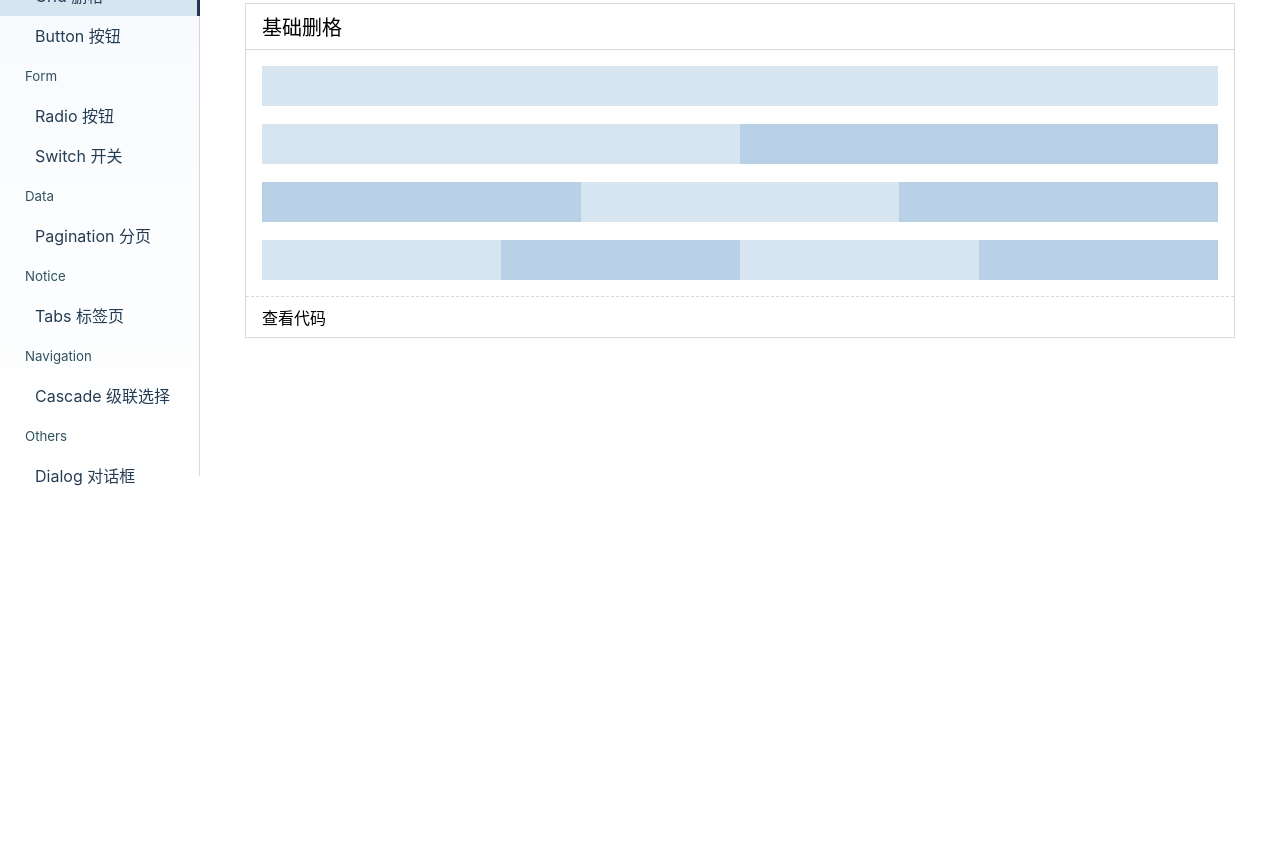
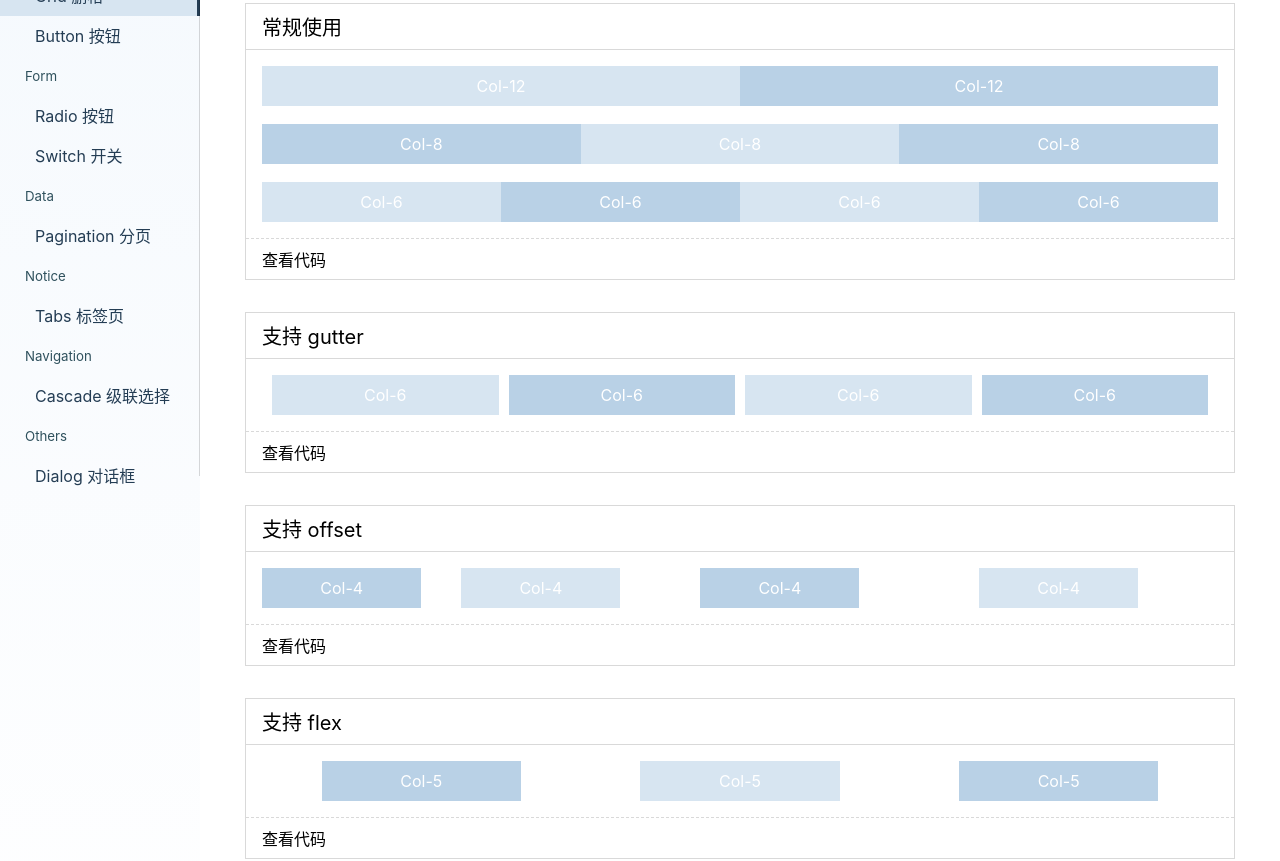
Before and after one commit to lanmoxia/xxx, a Vue app: page /#/doc/grid in a window 1280 px wide. Shown: the part 360-1221 px from the top of the page. Before the commit the page ends 916 px from the top, so only its background shows below. Built offline with nearby package versions, Linux system fonts and the light colour scheme.

Commit message:
Grid：支持 flex、span、gutter、offset、order

```diff
--- a/src/components/GridDemo.vue
+++ b/src/components/GridDemo.vue
@@ -13,25 +13,69 @@
     </section>
     <div>
       <div class="demo">
-        <h3>基础删格</h3>
+        <h3>常规使用</h3>
         <div class="demo-component">
           <Row>
-            <Col :span="24"><div class="content light"></div></Col>
+            <Col span="12"><div class="content light">Col-12</div></Col>
+            <Col span="12"><div class="content dark">Col-12</div></Col>
           </Row>
           <Row>
-            <Col :span="12"><div class="content light"></div></Col>
-            <Col :span="12"><div class="content dark"></div></Col>
+            <Col span="8"><div class="content dark">Col-8</div></Col>
+            <Col span="8"><div class="content light">Col-8</div></Col>
+            <Col span="8"><div class="content dark">Col-8</div></Col>
           </Row>
           <Row>
-            <Col :span="8"><div class="content dark"></div></Col>
-            <Col :span="8"><div class="content light"></div></Col>
-            <Col :span="8"><div class="content dark"></div></Col>
+            <Col span="6"><div class="content light">Col-6</div></Col>
+            <Col span="6"><div class="content dark">Col-6</div></Col>
+            <Col span="6"><div class="content light">Col-6</div></Col>
+            <Col span="6"><div class="content dark">Col-6</div></Col>
           </Row>
+        </div>
+        <div class="demo-actions">查看代码</div>
+      </div>
+      <div class="demo">
+        <h3>支持 gutter</h3>
+        <div class="demo-component">
+          <Row gutter="10">
+            <Col span="6"><div class="content light">Col-6</div></Col>
+            <Col span="6"><div class="content dark">Col-6</div></Col>
+            <Col span="6"><div class="content light">Col-6</div></Col>
+            <Col span="6"><div class="content dark">Col-6</div></Col>
+          </Row>
+        </div>
+        <div class="demo-actions">查看代码</div>
+      </div>
+      <div class="demo">
+        <h3>支持 offset</h3>
+        <div class="demo-component">
           <Row>
-            <Col :span="6"><div class="content light"></div></Col>
-            <Col :span="6"><div class="content dark"></div></Col>
-            <Col :span="6"><div class="content light"></div></Col>
-            <Col :span="6"><div class="content dark"></div></Col>
+            <Col span="4"><div class="content dark">Col-4</div></Col>
+            <Col span="4" offset="1"><div class="content light">Col-4</div></Col>
+            <Col span="4" offset="2"><div class="content dark">Col-4</div></Col>
+            <Col span="4" offset="3"><div class="content light">Col-4</div></Col>
+          </Row>
+        </div>
+        <div class="demo-actions">查看代码</div>
+      </div>
+      <div class="demo">
+        <h3>支持 flex</h3>
+        <div class="demo-component">
+          <Row justify="space-around">
+            <Col span="5"><div class="content dark">Col-5</div></Col>
+            <Col span="5"><div class="content light">Col-5</div></Col>
+            <Col span="5"><div class="content dark">Col-5</div></Col>
+          </Row>
+        </div>
+        <div class="demo-actions">查看代码</div>
+      </div>
+      <div class="demo">
+        <h3>支持 order</h3>
+        <div class="demo-component">
+          <Row>
+            <Col span="6" order="1"><div class="content light">Col-6(1)</div></Col>
+            <Col span="6" order="3"><div class="content light">Col-6(2)</div></Col>
+            <Col span="6" order="2"><div class="content dark">Col-6(3)</div></Col>
+            <Col span="6" order="4"><div class="content dark">Col-6(4)</div></Col>
           </Row>
         </div>
         <div class="demo-actions">查看代码</div>
@@ -68,10 +112,12 @@ export default {
     margin-bottom: 32px;
     &-component {
       padding: 16px;
+      max-width: 1000px;
+      margin: 0 auto;
       .xxx-row {
         margin-bottom: 18px;
         &:last-child {margin-bottom: 0;}
-        .content {height: 40px;}
+        .content {height: 40px; color: white; line-height: 40px; text-align: center;}
         .light {background: #d7e5f1}
         .dark {background: darken(#d7e5f1, 8%);}
       }
--- a/src/lib/Col.vue
+++ b/src/lib/Col.vue
@@ -1,24 +1,52 @@
 <template>
-  <div class="xxx-col" :class="'xxx-col-' + span">
+  <div class="xxx-col" :style="colStyle">
     <slot />
   </div>
 </template>
 
 <script>
 
+import {computed, inject} from 'vue'
+
 export default {
   props: {
+    // 所占具体空间份数
     span: {
-      type: Number,
-      default: 24
-    }
+      type: [String, Number],
+    },
+    // 对应弹性布局汇中的order属性
+    order: {
+      type: [String, Number],
+    },
+    // 偏移量
+    offset: {
+      type: [String, Number],
+    },
+    // 对应弹性布局flex属性
+    flex: {
+      type: [String, Number],
+    },
+  },
+  setup(props){
+    const rowInstance = inject('rowInstance')
+    const colStyle = computed(() => {
+      const {flex, span, order, offset} = props
+      return {
+        flex: span ? `calc(100% / 24 * ${span})` : flex ? flex : "",
+        maxWidth: span ? `calc(100% / 24 * ${span})` : "none",
+        paddingLeft: rowInstance.gutter / 2 + "px",
+        paddingRight: rowInstance.gutter / 2 + "px",
+        order: order * 1,
+        marginLeft: offset ? `calc(100% / 24 * ${offset})` : ""
+      }
+    })
+    return {colStyle}
   }
 }
 </script>
 
 <style lang="scss">
 @for $i from 1 through 24 {
-  .xxx-col{color: white;}
   .xxx-col-#{$i} {
     flex: calc(100% / 24 * #{$i});
     max-width: calc(100% / 24 * #{$i});
--- a/src/lib/Row.vue
+++ b/src/lib/Row.vue
@@ -1,12 +1,57 @@
 <template>
-  <div class="xxx-row">
+  <div class="xxx-row" :style="rowStyle">
     <slot />
   </div>
 </template>
 
 <script>
 
-export default {}
+import {computed, getCurrentInstance, provide} from 'vue'
+
+export default {
+  props: {
+    // 间隙
+    gutter: {
+      type: [String, Number],
+    },
+    // 对应弹性布局justify-content
+    justify: {
+      type: String,
+      validator: function (value) {
+        // 这个值必须匹配下列字符串中的一个
+        return [
+          "start",
+          "end",
+          "center",
+          "space-around",
+          "space-between",
+        ].includes(value);
+      },
+    },
+    // 对应弹性布局中align-items
+    align: {
+      type: String,
+      validator: function (value) {
+        // 这个值必须匹配下列字符串中的一个
+        return ["flex-start", "center", "flex-end", "stretch"].includes(value);
+      }
+    }
+  },
+  setup(props){
+    const {justify, align, gutter} = props
+    const rowStyle = computed(() => {
+      return {
+        marginLeft: gutter / 2 + "px",
+        marginRight: gutter / 2 + "px",
+        justifyContent: justify,
+        alignItems: align
+      }
+    })
+    const instance = getCurrentInstance()
+    provide('rowInstance', instance.proxy)
+    return {rowStyle}
+  }
+}
 </script>
 
 <style lang="scss">
```
